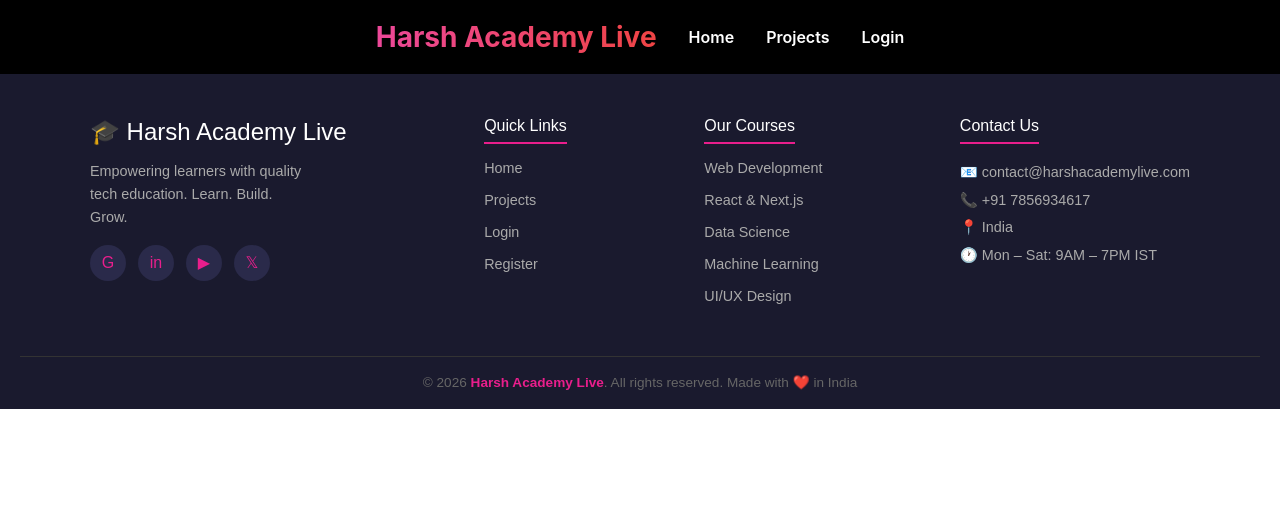
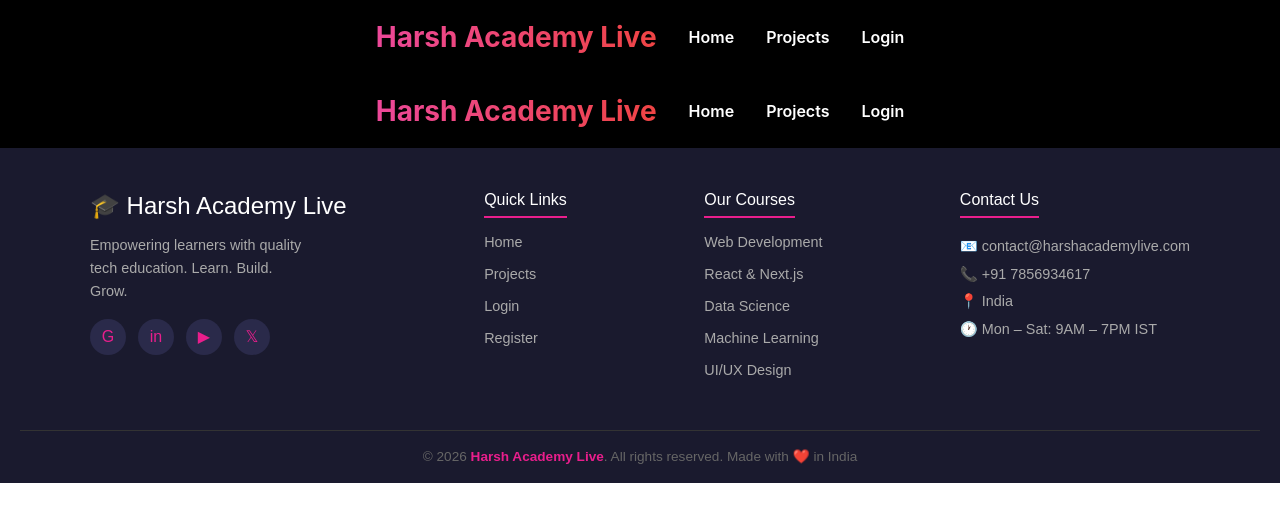
Before and after one commit to harsh-suman5/testing_website, a React (Vite) app: page /dash_home in a window 1280 px wide. Shown: the top 522 px of the page. Built offline with nearby package versions, Linux system fonts and the light colour scheme; no server answers.

Commit message:
final fix

```diff
--- a/src/components/dashboard/dash_home.jsx
+++ b/src/components/dashboard/dash_home.jsx
@@ -4,7 +4,7 @@ import Dash_navbar from './dash_navbar'
 const Dash_home = () => {
   return (
     <>
-
+      <Dash_navbar />
 
     </>
   )
```
